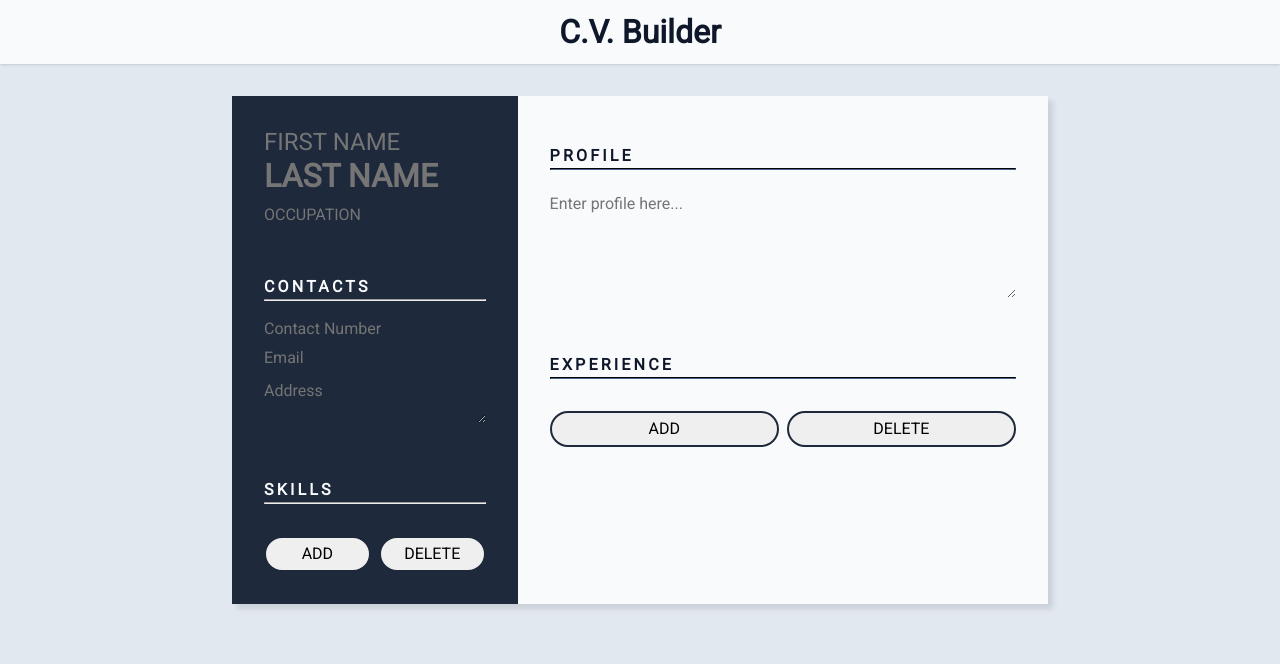
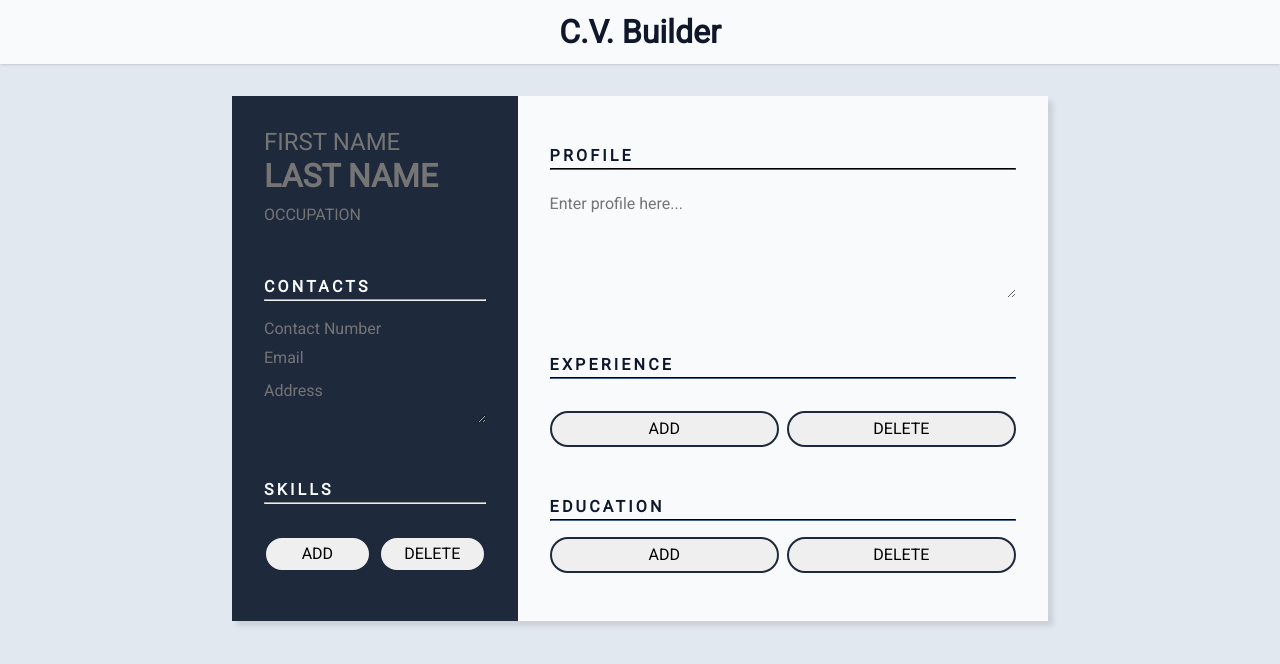
Before and after one commit to jonichi16/cv-project, a React (Create React App) app: page / in a window 1280 px wide. Shown: the top 664 px of the page. Built offline with nearby package versions, Linux system fonts and the light colour scheme.

Commit message:
feat: Add education section

```diff
--- /dev/null
+++ b/src/components/Education.js
@@ -0,0 +1,48 @@
+import React from 'react';
+import uniqid from 'uniqid';
+import SectionButton from './SectionButton';
+import EducationItem from './EducationItem';
+
+const Education = ({
+  education,
+  handleItemChange,
+  handleAddItem,
+  handleDeleteItem,
+}) => {
+  const handleAddClick = (e) => {
+    const newEducation = [
+      ...education,
+      {
+        id: uniqid(),
+        year: '',
+        degree: '',
+        school: '',
+      },
+    ];
+
+    handleAddItem(e, newEducation);
+  };
+
+  return (
+    <section className='education'>
+      <h2 className='section-title uppercase'>Education</h2>
+      <hr />
+      <ul className='education-list'>
+        {education.map((edu) => (
+          <EducationItem
+            key={edu.id}
+            edu={edu}
+            handleItemChange={handleItemChange}
+          />
+        ))}
+      </ul>
+      <SectionButton
+        member='education'
+        handleAddClick={handleAddClick}
+        handleDeleteClick={handleDeleteItem}
+      />
+    </section>
+  );
+};
+
+export default Education;
--- /dev/null
+++ b/src/components/EducationItem.js
@@ -0,0 +1,48 @@
+import React from 'react';
+
+const EducationItem = ({ edu, handleItemChange }) => {
+  const handleChange = (e) => {
+    const { value, name } = e.target;
+    const { member } = e.target.dataset;
+
+    handleItemChange(member, edu.id, name, value);
+  };
+
+  return (
+    <li>
+      <input
+        type='text'
+        id={`year${edu.id}`}
+        name='year'
+        value={edu.year}
+        className='form-input year'
+        data-member='education'
+        onChange={handleChange}
+        maxLength={4}
+        placeholder='Year'
+      />
+      <input
+        type='text'
+        id={`degree${edu.id}`}
+        name='degree'
+        value={edu.degree}
+        className='form-input degree'
+        data-member='education'
+        onChange={handleChange}
+        placeholder='Degree'
+      />
+      <input
+        type='text'
+        id={`school${edu.id}`}
+        name='school'
+        value={edu.school}
+        className='form-input school'
+        data-member='education'
+        onChange={handleChange}
+        placeholder='School'
+      />
+    </li>
+  );
+};
+
+export default EducationItem;
--- a/src/components/Resume.js
+++ b/src/components/Resume.js
@@ -4,6 +4,7 @@ import Contacts from './Contacts';
 import Skills from './Skills';
 import Profile from './Profile';
 import Experience from './Experience';
+import Education from './Education';
 
 class Resume extends Component {
   constructor() {
@@ -108,6 +109,12 @@ class Resume extends Component {
             handleAddItem={this.handleAddItem}
             handleDeleteItem={this.handleDeleteItem}
           />
+          <Education
+            education={data.education}
+            handleItemChange={this.handleItemChange}
+            handleAddItem={this.handleAddItem}
+            handleDeleteItem={this.handleDeleteItem}
+          />
         </div>
       </div>
     );
```
